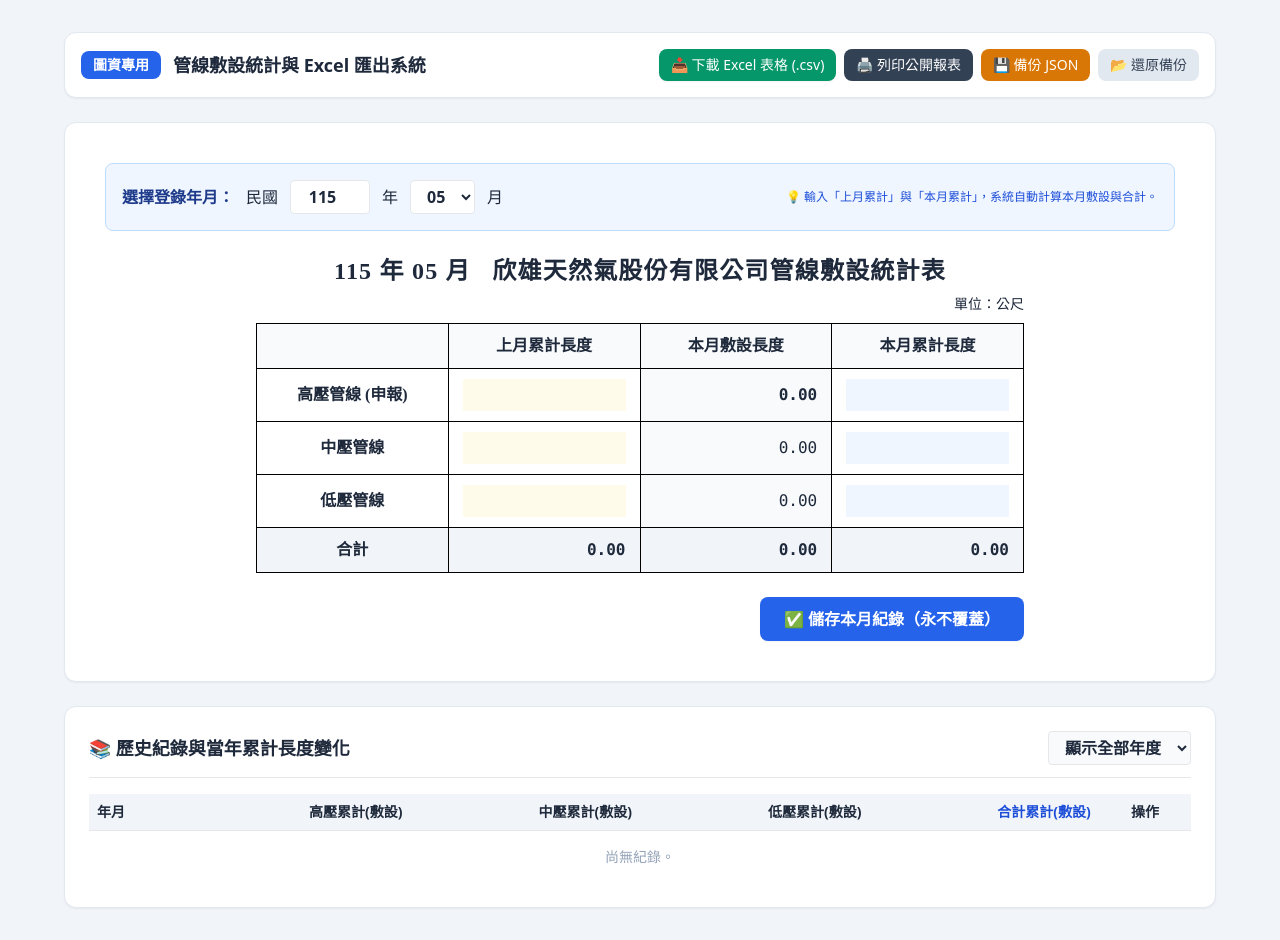
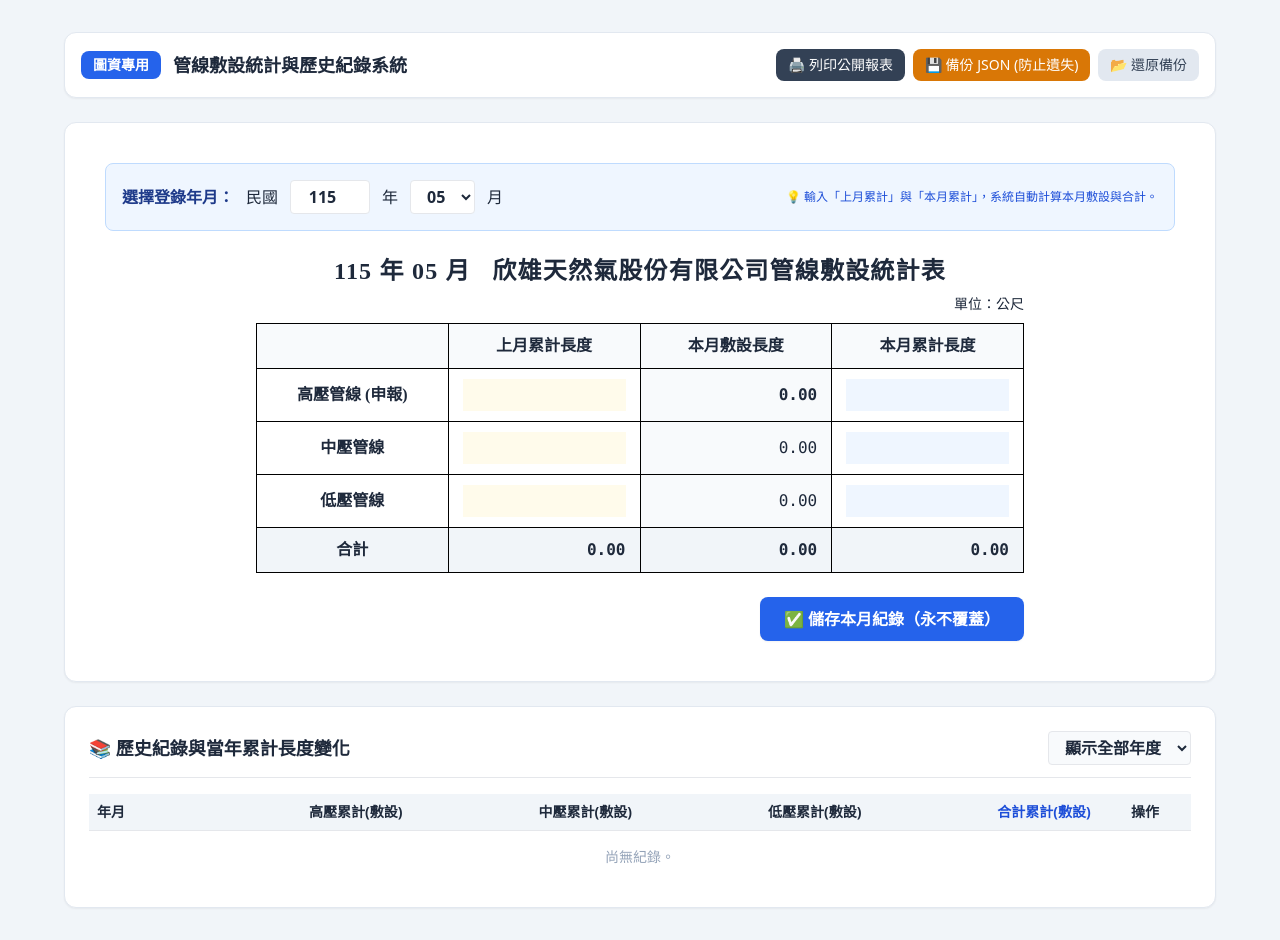
Before and after one commit to ve1150203/shng-pipe, a plain HTML site: page index.html in a window 1280 px wide. Drawn offline with nearby package versions, Linux system fonts and the light colour scheme.

Commit message:
Update index.html

```diff
--- a/index.html
+++ b/index.html
@@ -24,14 +24,11 @@
     <div class="no-print bg-white p-4 rounded-xl shadow-sm border border-slate-200 flex flex-wrap items-center justify-between gap-4">
       <div class="flex items-center gap-3">
         <span class="bg-blue-600 text-white px-3 py-1 rounded-lg font-bold text-sm">圖資專用</span>
-        <h1 class="text-lg font-bold text-slate-800">管線敷設統計與 Excel 匯出系統</h1>
+        <h1 class="text-lg font-bold text-slate-800">管線敷設統計與歷史紀錄系統</h1>
       </div>
       <div class="flex flex-wrap items-center gap-2">
-        <button onclick="exportExcelCSV()" class="bg-emerald-600 hover:bg-emerald-700 text-white px-3 py-1.5 rounded-lg text-sm font-medium shadow-sm transition">
-          📥 下載 Excel 表格 (.csv)
-        </button>
         <button onclick="window.print()" class="bg-slate-700 hover:bg-slate-800 text-white px-3 py-1.5 rounded-lg text-sm font-medium">🖨️ 列印公開報表</button>
-        <button onclick="exportJSON()" class="bg-amber-600 hover:bg-amber-700 text-white px-3 py-1.5 rounded-lg text-sm font-medium">💾 備份 JSON</button>
+        <button onclick="exportJSON()" class="bg-amber-600 hover:bg-amber-700 text-white px-3 py-1.5 rounded-lg text-sm font-medium">💾 備份 JSON (防止遺失)</button>
         <label class="bg-slate-200 hover:bg-slate-300 text-slate-700 px-3 py-1.5 rounded-lg text-sm font-medium cursor-pointer">
           📂 還原備份 <input type="file" id="importFile" accept=".json" class="hidden" onchange="importJSON(event)" />
         </label>
@@ -126,11 +123,11 @@
           </div>
           <div class="bg-white p-2 rounded border">
             <div class="text-xs text-slate-500">中壓淨增加</div>
-            <div id="sum_mp" class="font-bold text-blue-700">0.00</div>
+            <div id="sum_mp" class="font-bold text-slate-700">0.00</div>
           </div>
           <div class="bg-white p-2 rounded border">
             <div class="text-xs text-slate-500">低壓淨增加</div>
-            <div id="sum_lp" class="font-bold text-blue-700">0.00</div>
+            <div id="sum_lp" class="font-bold text-slate-700">0.00</div>
           </div>
           <div class="bg-white p-2 rounded border">
             <div class="text-xs text-slate-500">合計淨增加</div>
@@ -158,7 +155,7 @@
   </div>
 
   <script>
-    const STORAGE_KEY = 'hsin_hsiung_pipeline_records_v7';
+    const STORAGE_KEY = 'hsin_hsiung_pipeline_records_v6';
     function getRecords() {
       const raw = localStorage.getItem(STORAGE_KEY);
       return raw ? JSON.parse(raw) : [];
@@ -235,7 +232,7 @@
       document.getElementById('inputYear').value = rec.year;
       document.getElementById('inputMonth').value = rec.month;
       document.getElementById('titleYear').innerText = rec.year;
-      document.getElementById('titleMonth').innerText = String(m).padStart(2, '0');
+      document.getElementById('titleMonth').innerText = String(rec.month).padStart(2, '0');
       document.getElementById('hp_prev').value = rec.hp_prev;
       document.getElementById('hp_curr').value = rec.hp_curr;
       document.getElementById('mp_prev').value = rec.mp_prev;
@@ -321,32 +318,6 @@
       });
     }
 
-    // 一鍵下載 Excel 專用 CSV 檔案
-    function exportExcelCSV() {
-      const records = getRecords();
-      if (records.length === 0) return alert('目前沒有資料可下載！');
-
-      const headers = ['年', '月', '高壓_上月累計', '高壓_本月累計', '高壓_本月敷設', '中壓_上月累計', '中壓_本月累計', '中壓_本月敷設', '低壓_上月累計', '低壓_本月累計', '低壓_本月敷設'];
-      const rows = records.map(r => {
-        const hp_d = (r.hp_curr - r.hp_prev).toFixed(2);
-        const mp_d = (r.mp_curr - r.mp_prev).toFixed(2);
-        const lp_d = (r.lp_curr - r.lp_prev).toFixed(2);
-        return [
-          r.year, r.month,
-          r.hp_prev, r.hp_curr, hp_d,
-          r.mp_prev, r.mp_curr, mp_d,
-          r.lp_prev, r.lp_curr, lp_d
-        ].join(',');
-      });
-
-      const csvContent = '\uFEFF' + [headers.join(','), ...rows].join('\n');
-      const blob = new Blob([csvContent], { type: 'text/csv;charset=utf-8;' });
-      const link = document.createElement('a');
-      link.href = URL.createObjectURL(blob);
-      link.download = `欣雄天然氣_管線敷設統計表_${new Date().toISOString().slice(0,10)}.csv`;
-      link.click();
-    }
-
     function exportJSON() {
       const blob = new Blob([JSON.stringify(getRecords(), null, 2)], { type: 'application/json' });
       const a = document.createElement('a'); a.href = URL.createObjectURL(blob);
```
